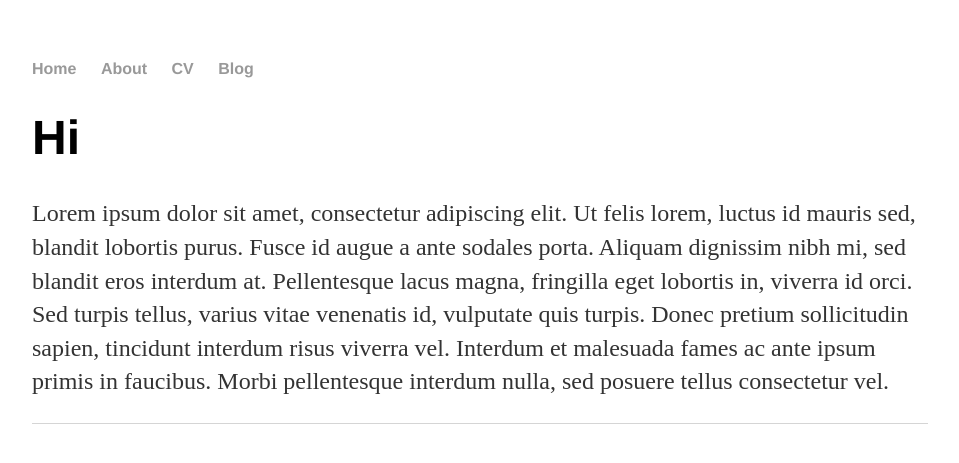
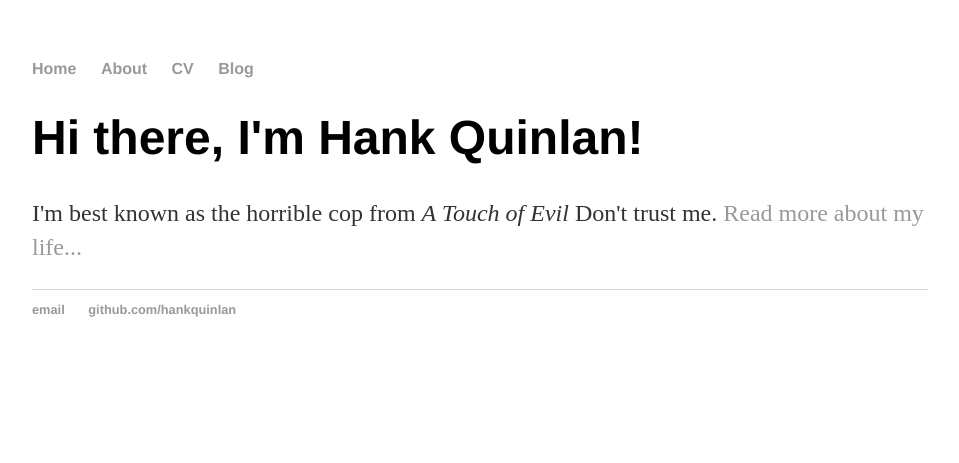
Before and after one commit to infosecmentors/infosecmentors.github.io, a Jekyll site: the page built from index.html, in a window 1280 px wide. Shown: the top 463 px of the page, without its empty margins (160-1119 px from the left). Built offline with Jekyll 4.4.1, drawn with Linux system fonts in a browser that asks for light colours.

Commit message:
Update index.html

```diff
--- a/index.html
+++ b/index.html
@@ -1,23 +1,8 @@
-<!DOCTYPE html>
-<html>
-	<head>
-		<title>InfoSec Mentors Project Blog</title>
-		<!-- link to main stylesheet -->
-		<link rel="stylesheet" type="text/css" href="/css/main.css">
-	</head>
-	<body>
-		<nav>
-    		<ul>
-        		<li><a href="/">Home</a></li>
-	        	<li><a href="/about">About</a></li>
-        		<li><a href="/cv">CV</a></li>
-        		<li><a href="/blog">Blog</a></li>
-    		</ul>
-		</nav>
-		<div class="container">
-    		<div class="blurb">
-        		<h1>Hi</h1>
-				<p>Lorem ipsum dolor sit amet, consectetur adipiscing elit. Ut felis lorem, luctus id mauris sed, blandit lobortis purus. Fusce id augue a ante sodales porta. Aliquam dignissim nibh mi, sed blandit eros interdum at. Pellentesque lacus magna, fringilla eget lobortis in, viverra id orci. Sed turpis tellus, varius vitae venenatis id, vulputate quis turpis. Donec pretium sollicitudin sapien, tincidunt interdum risus viverra vel. Interdum et malesuada fames ac ante ipsum primis in faucibus. Morbi pellentesque interdum nulla, sed posuere tellus consectetur vel.</p>
-    		</div><!-- /.blurb -->
-		</div><!-- /.container -->
-		<footer>
+---
+layout: default
+title: Hank Quinlan, Horrible Cop
+---
+<div class="blurb">
+	<h1>Hi there, I'm Hank Quinlan!</h1>
+	<p>I'm best known as the horrible cop from <em>A Touch of Evil</em> Don't trust me. <a href="/about">Read more about my life...</a></p>
+</div><!-- /.blurb -->
```
